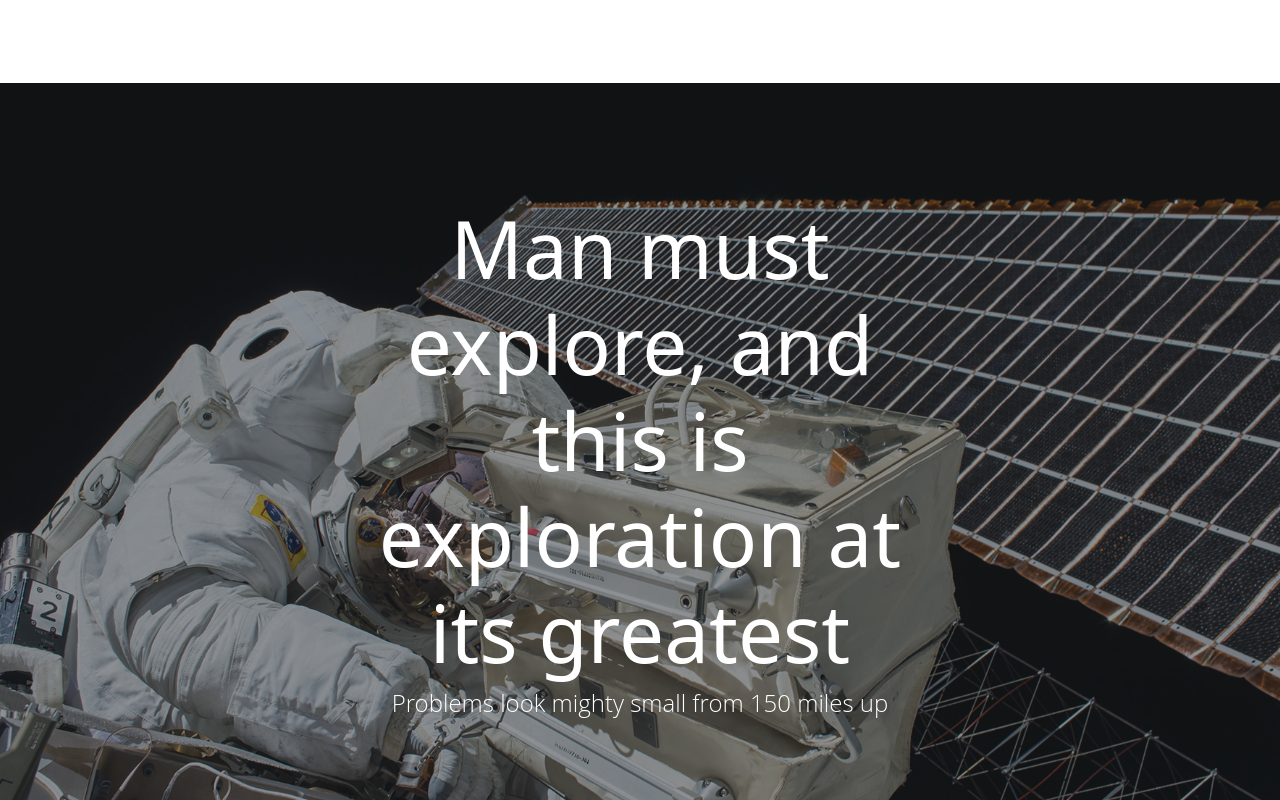
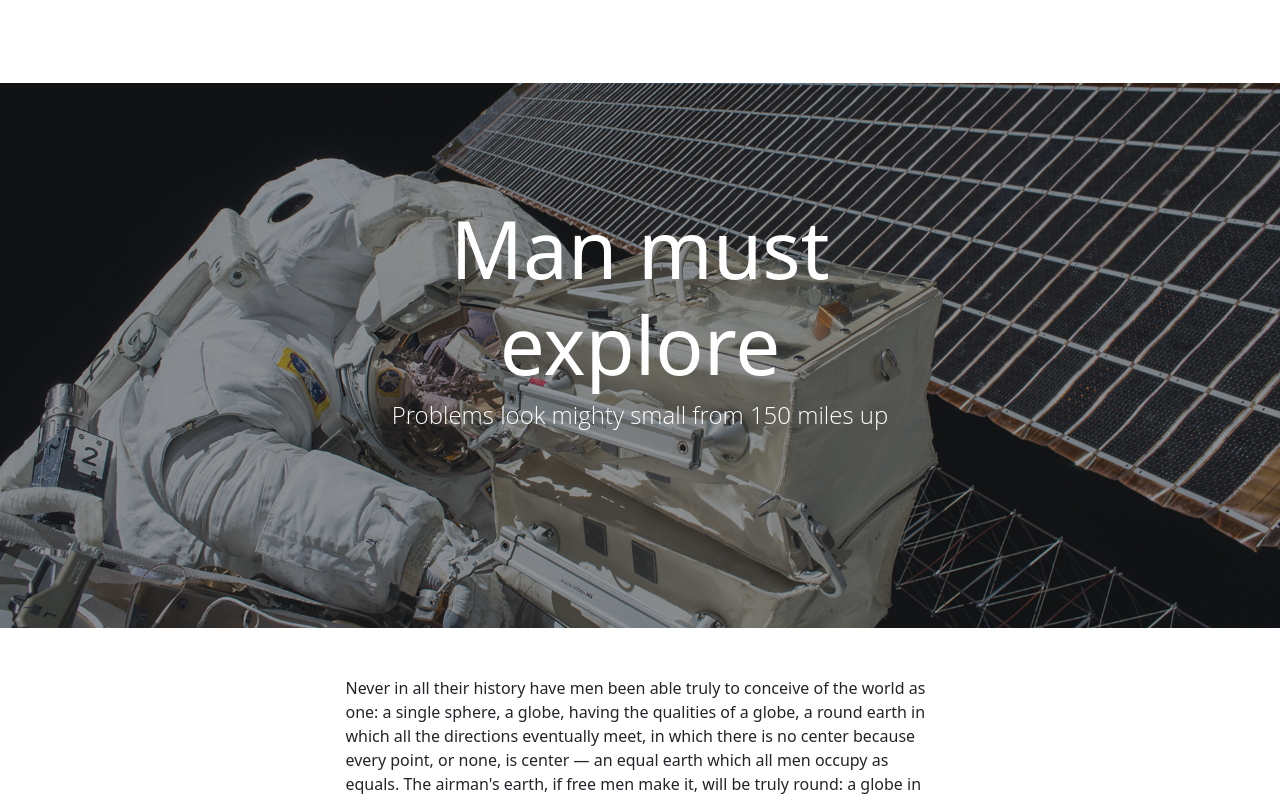
Before and after one commit to jahanrothy/template-conversion, a React (Create React App) app: page /sample-post in a window 1280 px wide. Shown: the top 800 px of the page. Built offline with nearby package versions, Linux system fonts and the light colour scheme.

Commit message:
man must explore

```diff
--- a/src/component/samplePost/SamplePage.component.js
+++ b/src/component/samplePost/SamplePage.component.js
@@ -3,7 +3,7 @@ export default function SamplePage(){
     return (
         <>
              {/* <!-- Page Header--> */}
-             <PageHeaderComponent title={'Man must explore, and this is exploration at its greatest'} subTitle={'Problems look mighty small from 150 miles up'} bgImage={'assets/img/post-bg.jpg'} />
+             <PageHeaderComponent title={'Man must explore'} subTitle={'Problems look mighty small from 150 miles up'} bgImage={'assets/img/post-bg.jpg'} />
 
             {/* <!-- Main Content--> */}
             {/* <!-- Page Header--> */}
```
